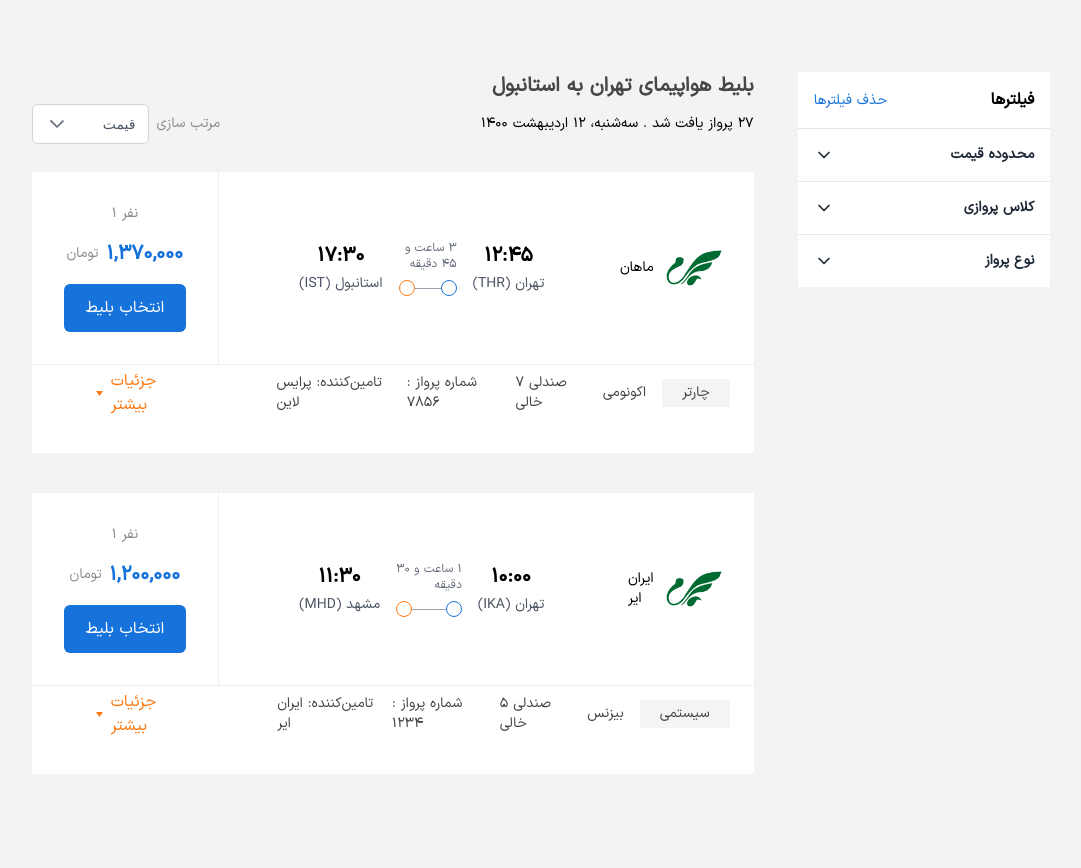
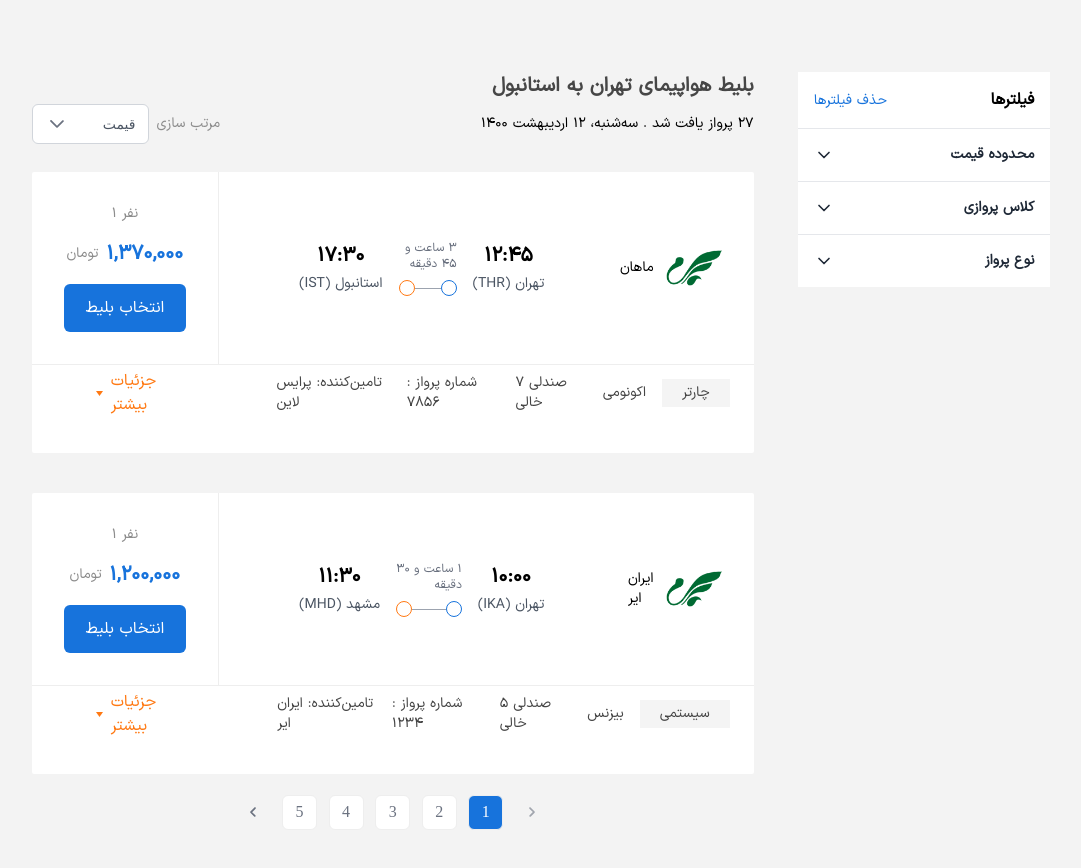
Before and after one commit to AmirNBK/fly-today, a Next.js app: page / in a window 1280 px wide. Shown: the top 868 px of the page, without its empty margins (99-1180 px from the left). Before the commit the page ends 800 px from the top, so only its background shows below. Built offline with nearby package versions, Linux system fonts and the light colour scheme; a web font is replaced by a local one.

Commit message:
developed the pagination for the results

```diff
--- a/app/globals.css
+++ b/app/globals.css
@@ -46,4 +46,48 @@ body {
     font-weight: 300;
 
   }
+
+  .p-paginator .p-dropdown {
+    display: none;
+  }
+
+  .p-paginator .p-paginator-pages .p-paginator-page.p-highlight {
+    background: #1773dc;
+    color: #fff;
+  }
+
+  .p-paginator .p-paginator-pages .p-paginator-page {
+    border-radius: 6px;
+  }
+
+  .p-paginator .p-paginator-pages .p-paginator-page {
+    background: #fff;
+    border: solid 1px #eee;
+    font-family: '__IranSans_3d9ef6';
+
+  }
+
+  .p-paginator-pages {
+    display: flex;
+    flex-direction: row;
+    gap: 7px;
+    direction: rtl;
+  }
+
+  .p-paginator .p-paginator-pages .p-paginator-page {
+    min-width: 35px;
+    height: 35px;
+  }
+
+  .p-paginator {
+    flex-direction: row-reverse;
+  }
+
+  .p-paginator-next , .p-paginator-prev {
+    transform: rotate(180deg);
+  }
+
+  .p-paginator-last , .p-paginator-first  {
+    display: none;
+  }
 }
--- a/components/FlightResultCard/FlightOptions/FlightOptions.tsx
+++ b/components/FlightResultCard/FlightOptions/FlightOptions.tsx
@@ -13,7 +13,8 @@ const FlightOptions: React.FC<FlightOptionsProps & { flightId: string }> = ({
     provider,
     flightId,
 }) => {
-    const { toggleExtraDetails } = useAppContext();
+    const { toggleExtraDetails, extraDetailsToggle } = useAppContext();
+
 
     return (
         <div className='flex flex-row-reverse w-full justify-between items-center border-t border-[#eeeeee]'>
@@ -43,7 +44,7 @@ const FlightOptions: React.FC<FlightOptionsProps & { flightId: string }> = ({
                 <p className='text-[#ff7913]' onClick={() => toggleExtraDetails(flightId)}>
                     جزئیات بیشتر
                 </p>
-                <Image src={arrow} alt='arrowIcon' />
+                <Image src={arrow} alt='arrowIcon' className={ `${extraDetailsToggle[flightId] ? 'rotate-180 transition duration-500' : 'rotate-0 transition duration-500'}`} />
             </div>
         </div>
     );
--- a/components/FlightResults/FlightResults.tsx
+++ b/components/FlightResults/FlightResults.tsx
@@ -1,6 +1,7 @@
 import React from 'react';
 import SortingComponent from '../SortingComponent/SortingComponent';
 import FlightResultCard from '../FlightResultCard/FlightResultCard';
+import PaginatorComponent from '../PaginatorComponent/PaginatorComponent';
 
 const FlightResults = () => {
 
@@ -66,6 +67,8 @@ const FlightResults = () => {
                     }}
                 />
             </div>
+
+                <PaginatorComponent />
         </div>
     );
 };
--- /dev/null
+++ b/components/PaginatorComponent/PaginatorComponent.tsx
@@ -0,0 +1,24 @@
+'use client';
+import React, { useState } from 'react';
+import { Paginator, PaginatorPageChangeEvent } from 'primereact/paginator';
+
+
+const PaginatorComponent = () => {
+    const [first, setFirst] = useState<number>(0);
+    const [rows, setRows] = useState<number>(10);
+
+    const onPageChange = (event: PaginatorPageChangeEvent) => {
+        setFirst(event.first);
+        setRows(event.rows);
+    };
+
+    return (
+        <div className='PaginatorComponent w-full'>
+            <Paginator first={first} rows={rows} totalRecords={120} rowsPerPageOptions={[10, 20, 30]} onPageChange={onPageChange}
+                className=' bg-transparent w-full'
+            />
+        </div>
+    );
+};
+
+export default PaginatorComponent;
```
Lines whose indentation alone changed are shown as unchanged.
